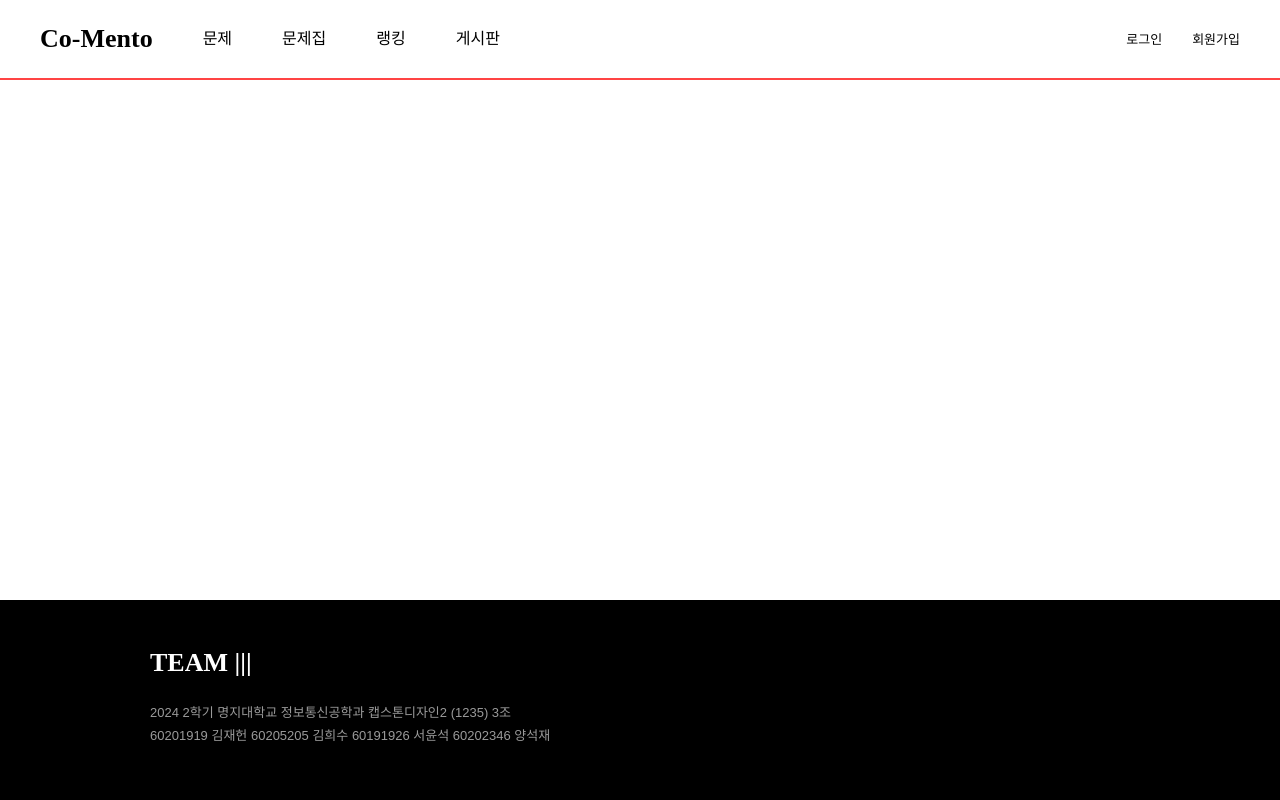
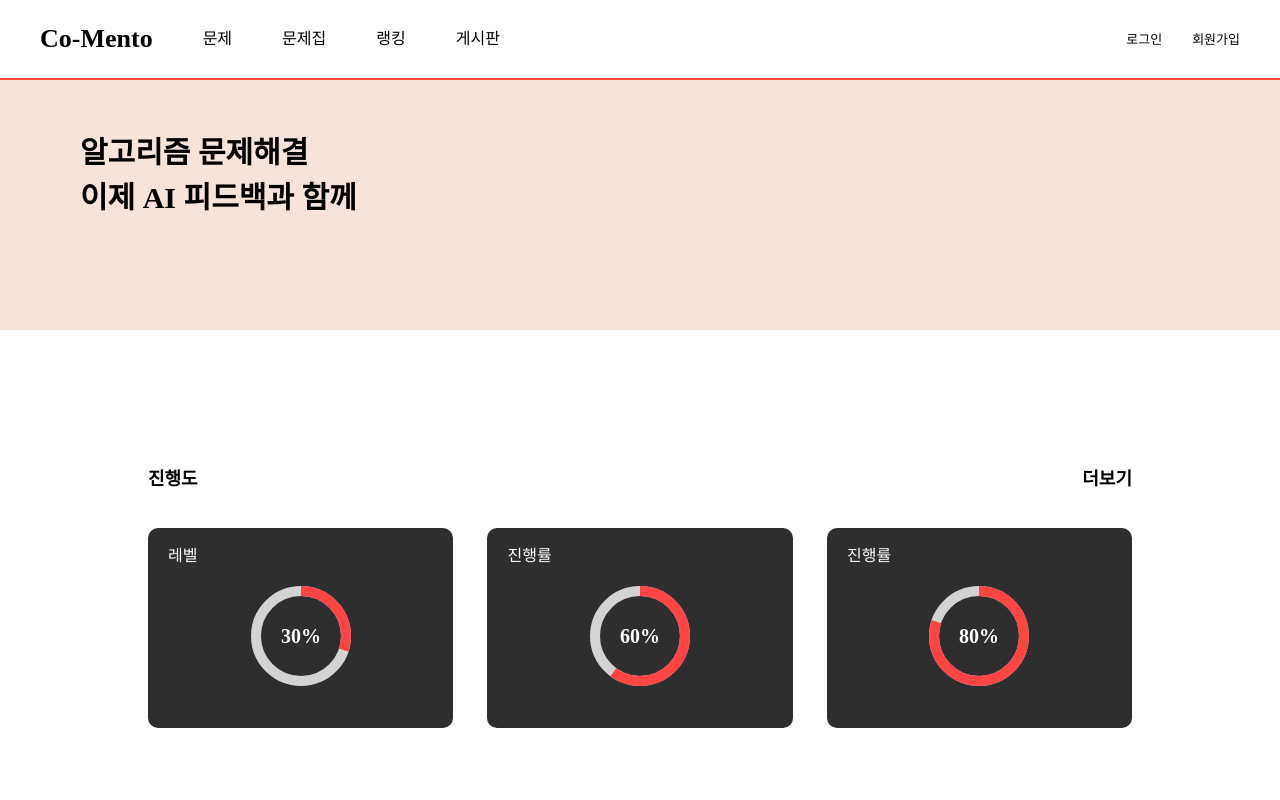
Before and after one commit to Heesu01/co-mento, a React (Create React App) app: page /main in a window 1280 px wide. Shown: the top 800 px of the page. Built offline with nearby package versions, Linux system fonts and the light colour scheme.

Commit message:
feat: 메인페이지 UI 구현

```diff
--- a/src/pages/Main.js
+++ b/src/pages/Main.js
@@ -1,7 +1,33 @@
 import React from "react";
+import styled from "styled-components";
+import Banner from "../components/Banner";
+import Mystate from "../components/Mystate";
+import Difficulty from "../components/Difficulty";
+import Book from "../components/Book";
 
 const Main = () => {
-  return <div></div>;
+  return (
+    <Container>
+      <Banner />
+      <Under>
+        <Mystate />
+        <Difficulty />
+        <Book />
+      </Under>
+    </Container>
+  );
 };
 
+const Container = styled.div`
+  width: 100%;
+`;
+const Under = styled.div`
+  padding-top: 100px;
+  width: 80%;
+  margin: auto;
+  display: flex;
+  flex-direction: column;
+  gap: 100px;
+`;
+
 export default Main;
```
